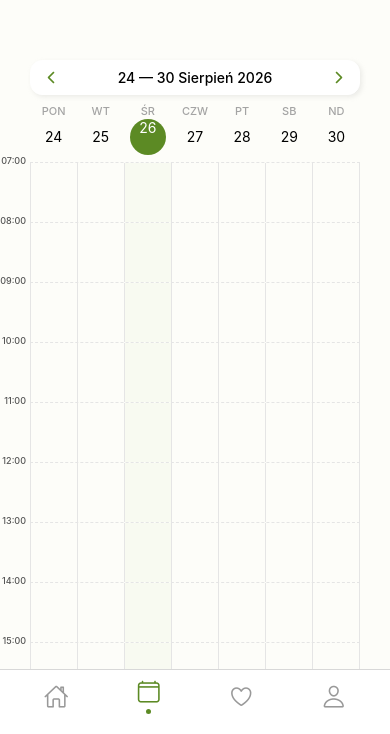
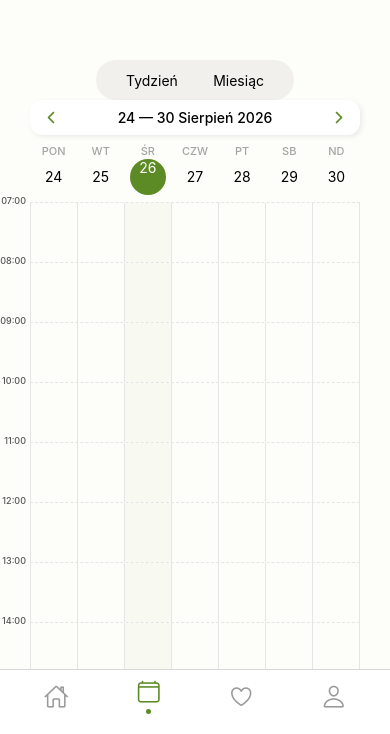
Before and after one commit to weronikaskowron1/Inzynierka, a React Native app in the folder Frontend/: screen /Rezerwacje in a window 390 px wide. Shown: the part 110-844 px from the top of the page. Built offline with nearby package versions, Linux system fonts and the light colour scheme.

Commit message:
komponent calendar toggle

```diff
--- /dev/null
+++ b/Frontend/Komponenty/Rezerwacje/CalendarToggle.tsx
@@ -0,0 +1,33 @@
+import { Text, View, StyleSheet, Pressable, ScrollView } from "react-native";
+import { Colors } from "../../Themes/colors.ts";
+
+const CalendarToggle = () => {
+  return (
+    <View style={styles.container}>
+      <View style={styles.toggle_container}>
+        <Text>Tydzień</Text>
+        <Text>Miesiąc</Text>
+      </View>
+    </View>
+  );
+};
+
+const styles = StyleSheet.create({
+  container: {
+    alignItems: "center",
+  },
+  toggle_container: {
+    flexDirection: "row",
+    justifyContent: 'space-between',
+    alignItems: 'center',
+    paddingHorizontal: 30,
+
+    width: "60%",
+    height: 40,
+    backgroundColor: Colors.light_gray,
+
+    borderRadius: 20,
+  },
+});
+
+export default CalendarToggle;
--- a/Frontend/Strony/Rezerwacje.tsx
+++ b/Frontend/Strony/Rezerwacje.tsx
@@ -2,6 +2,7 @@ import { StyleSheet, Text, View } from "react-native";
 import { Button } from "@react-navigation/elements";
 import MonthCalendar from "../Komponenty/Rezerwacje/MonthCalendar.tsx";
 import WeekCalendar from "../Komponenty/Rezerwacje/WeekCalendar.tsx";
+import CalendarToggle from "../Komponenty/Rezerwacje/CalendarToggle.tsx";
 
 import { useNavigation } from "@react-navigation/native";
 
@@ -11,7 +12,10 @@ function Rezerwacje() {
   return (
     <View style={styles.body}>
       <View style={styles.container}>
-          <WeekCalendar  />
+      <View style={{marginLeft: 30}}>
+        <CalendarToggle />
+        </View>
+        <WeekCalendar />
       </View>
     </View>
   );
--- a/Frontend/Themes/colors.ts
+++ b/Frontend/Themes/colors.ts
@@ -6,7 +6,7 @@ export const Colors = {
   green5: '#CADF9C',
   green6: '#EDF3DF',
   gray: '#babfbc',
-  lightgray: '#F1F0EC',
+  light_gray: '#F1F0EC',
   greenishwhite:'#F7F8F2',
   creambackground:'#FCFBF9',
   white: '#FDFDFB',
```
Also changed, not shown: 1 other file (tests, documents, lock files or other folders).
